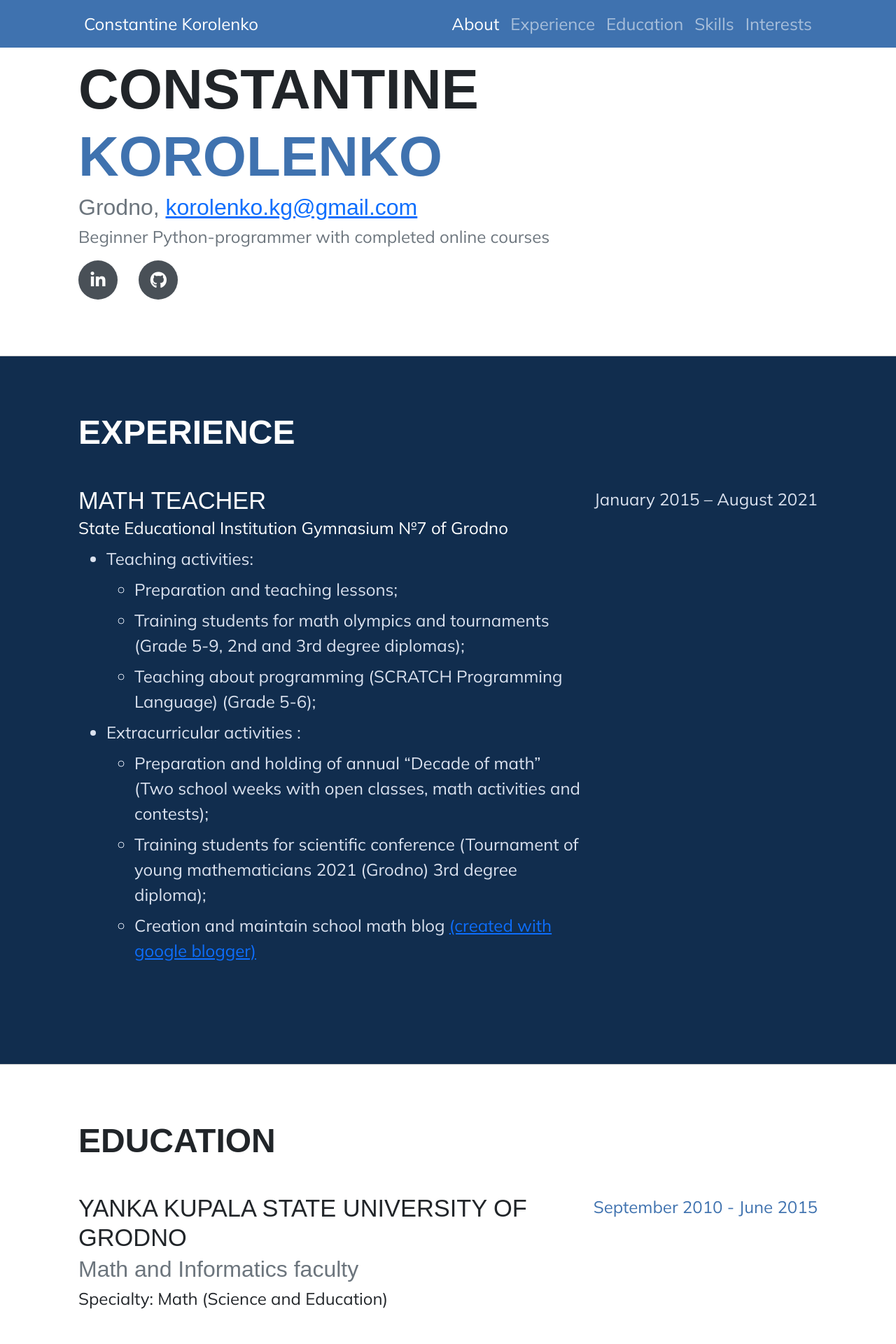
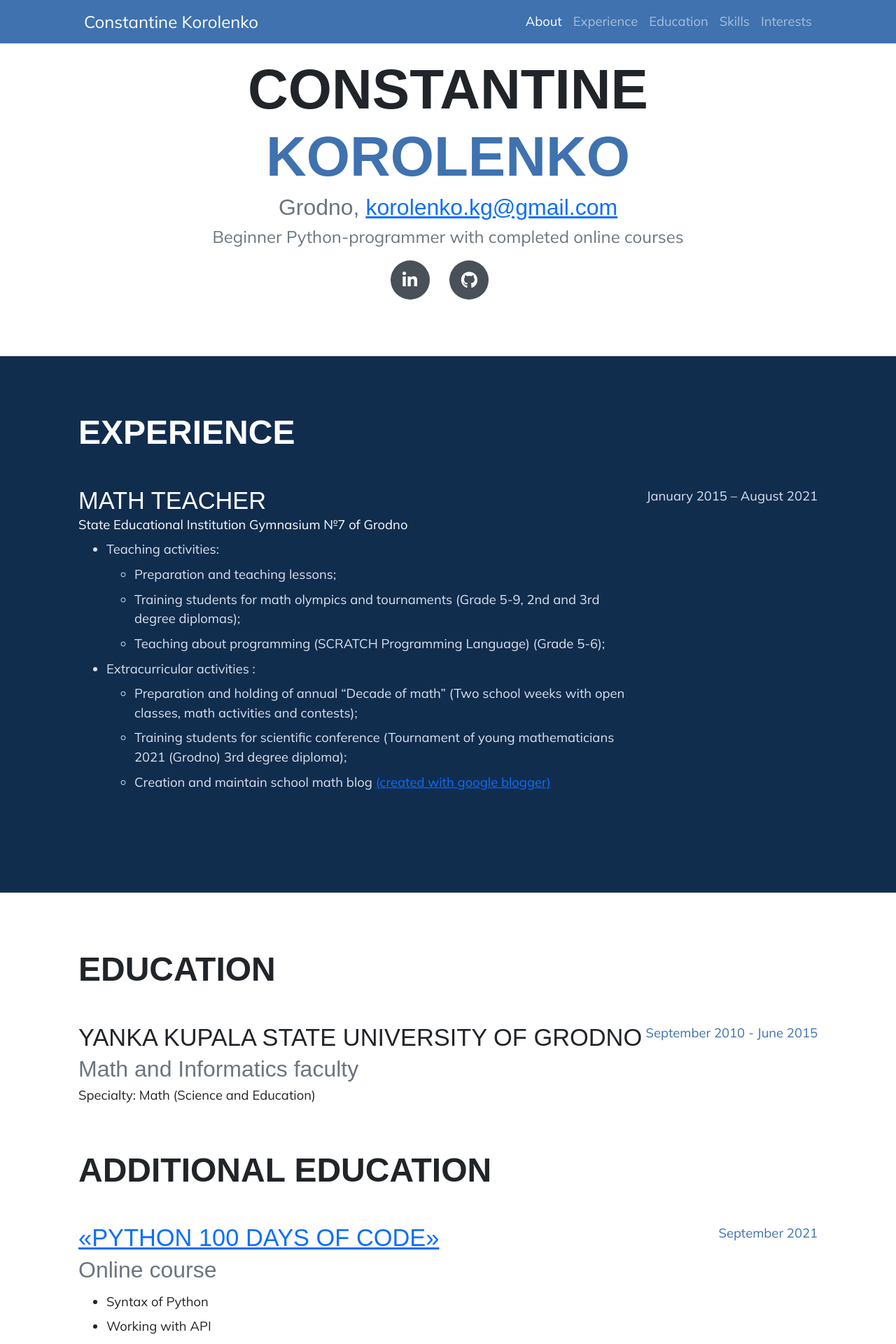
Before and after one commit to Constantine9319/Portfolio, a Flask app: page / in a window 1280 px wide. Shown: the top 1920 px of the page at 70% size. Run offline with Flask 2, Linux system fonts and the light colour scheme; some libraries are stand-ins or nearby versions; some web fonts are replaced.

Commit message:
Font-size tweaks

```diff
--- a/static/css/styles.css
+++ b/static/css/styles.css
@@ -8,7 +8,7 @@ root{
 body {
     font-family: 'Mulish', sans-serif;
     font-weight: 400;
-    font-size: 1.5rem;
+    font-size: 1.15rem;
 }
 h1{
     margin-top: 0;
@@ -43,6 +43,9 @@ p{
 }
 section{
     padding: 5rem 7rem;
+}
+.centering{
+    text-align: center;
 }
 /*White sections*/
 .white-section{
--- a/templates/index.html
+++ b/templates/index.html
@@ -39,7 +39,7 @@
             </div>
         </nav>
 
-<section class="white-section" id="about">
+<section class="white-section centering" id="about">
     <div class="heading">
         <h1>
             Constantine
@@ -200,7 +200,7 @@
 
 </section>
 <hr>
-<section class="white-section" id="interests">
+<section class="white-section centering" id="interests">
     <div>
     <h2>Interests</h2>
         <p>
```
